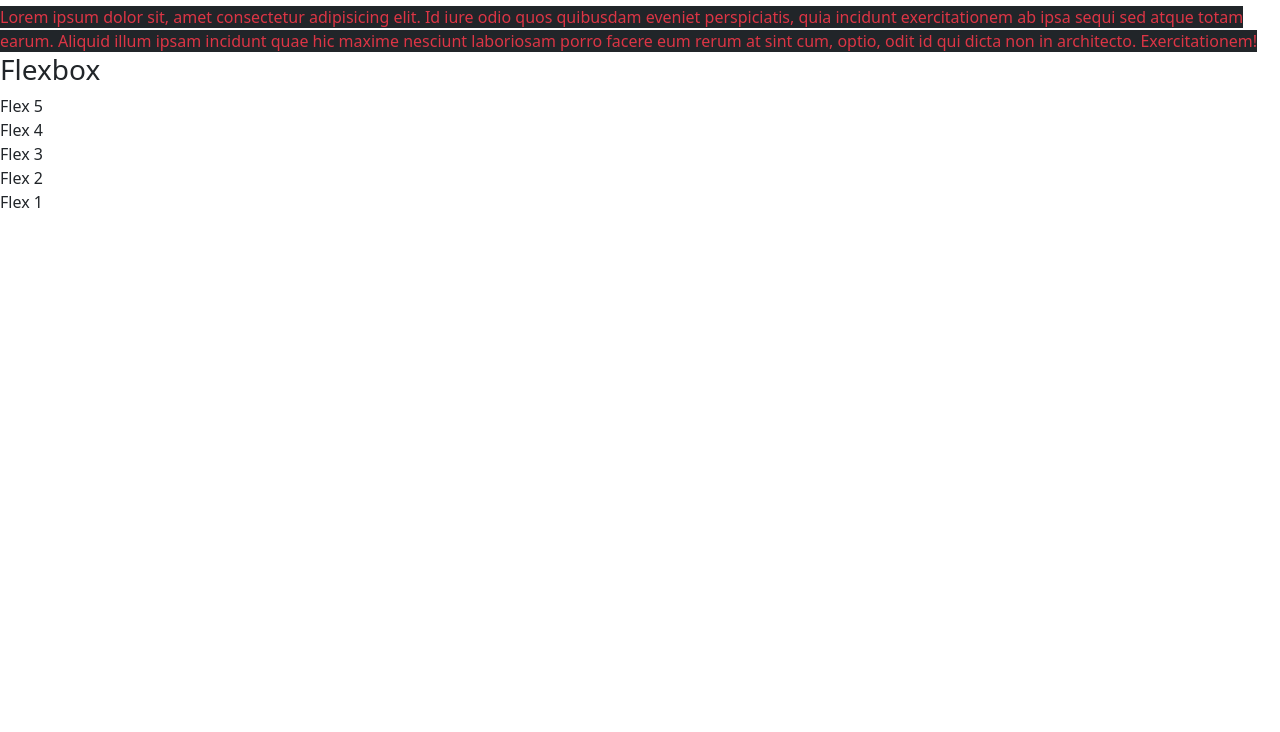
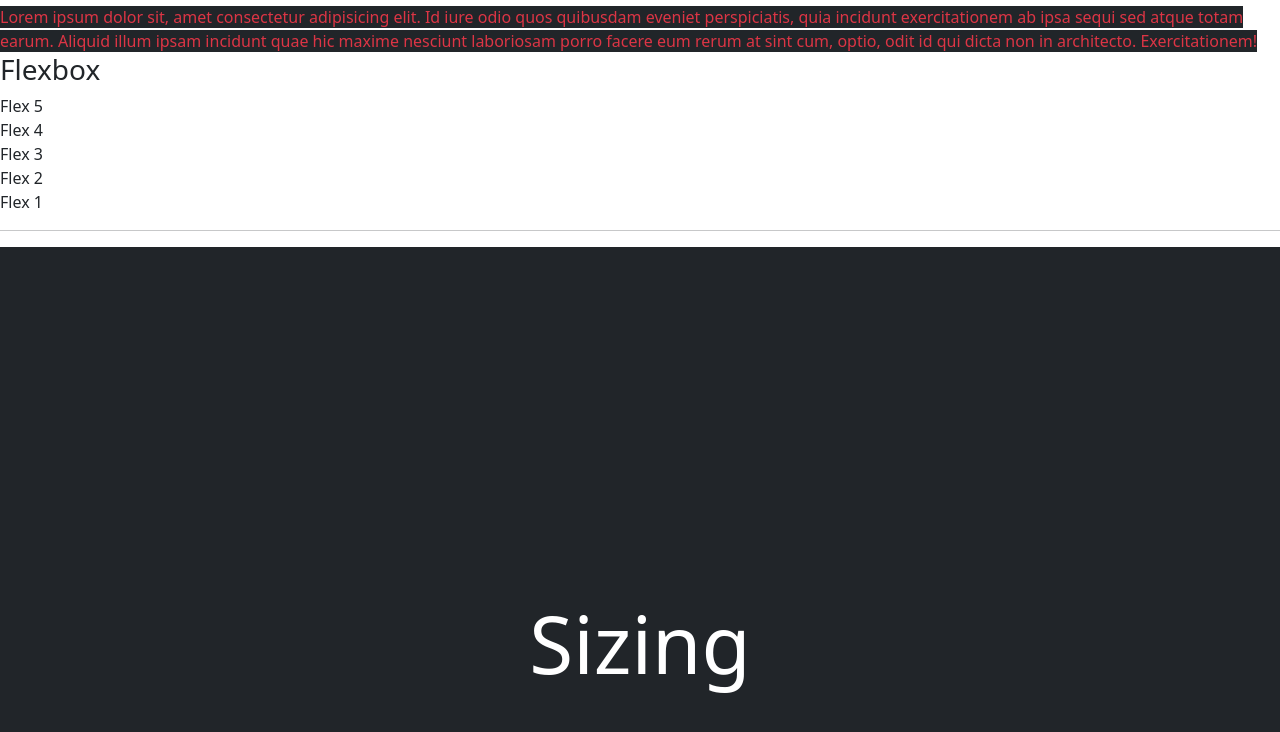
Before and after one commit to MIGUELANGELCIPRIANO/BOOTSTRAP-COURSE, a plain HTML site: page index.html in a window 1280 px wide. Shown: the part 3108-3840 px from the top of the page. Before the commit the page ends 3322 px from the top, so only its background shows below. Drawn offline with nearby package versions, Linux system fonts and the light colour scheme.

Commit message:
Utilities Sizing

```diff
--- a/index.html
+++ b/index.html
@@ -452,6 +452,12 @@
 			<article>Flex 4</article>
 			<article>Flex 5</article>
 		</section>
+		<hr />
+		<div
+			class="bg-dark w-100 min-vh-100 d-flex justify-content-center align-items-center"
+		>
+			<h2 class="display-1 text-white">Sizing</h2>
+		</div>
 		<script
 			src="https://cdn.jsdelivr.net/npm/bootstrap@5.3.3/dist/js/bootstrap.bundle.min.js"
 			integrity="sha384-YvpcrYf0tY3lHB60NNkmXc5s9fDVZLESaAA55NDzOxhy9GkcIdslK1eN7N6jIeHz"
```
